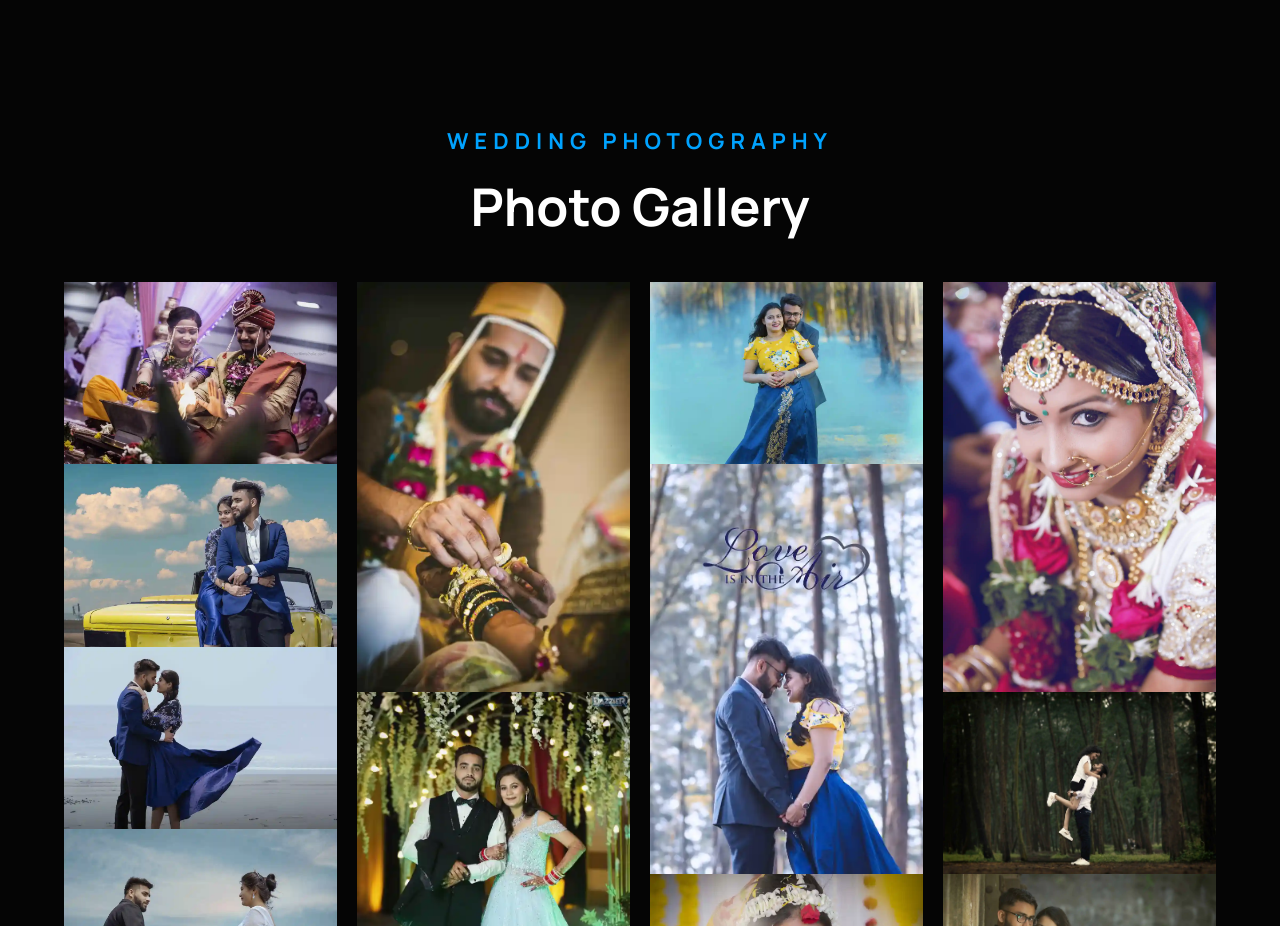
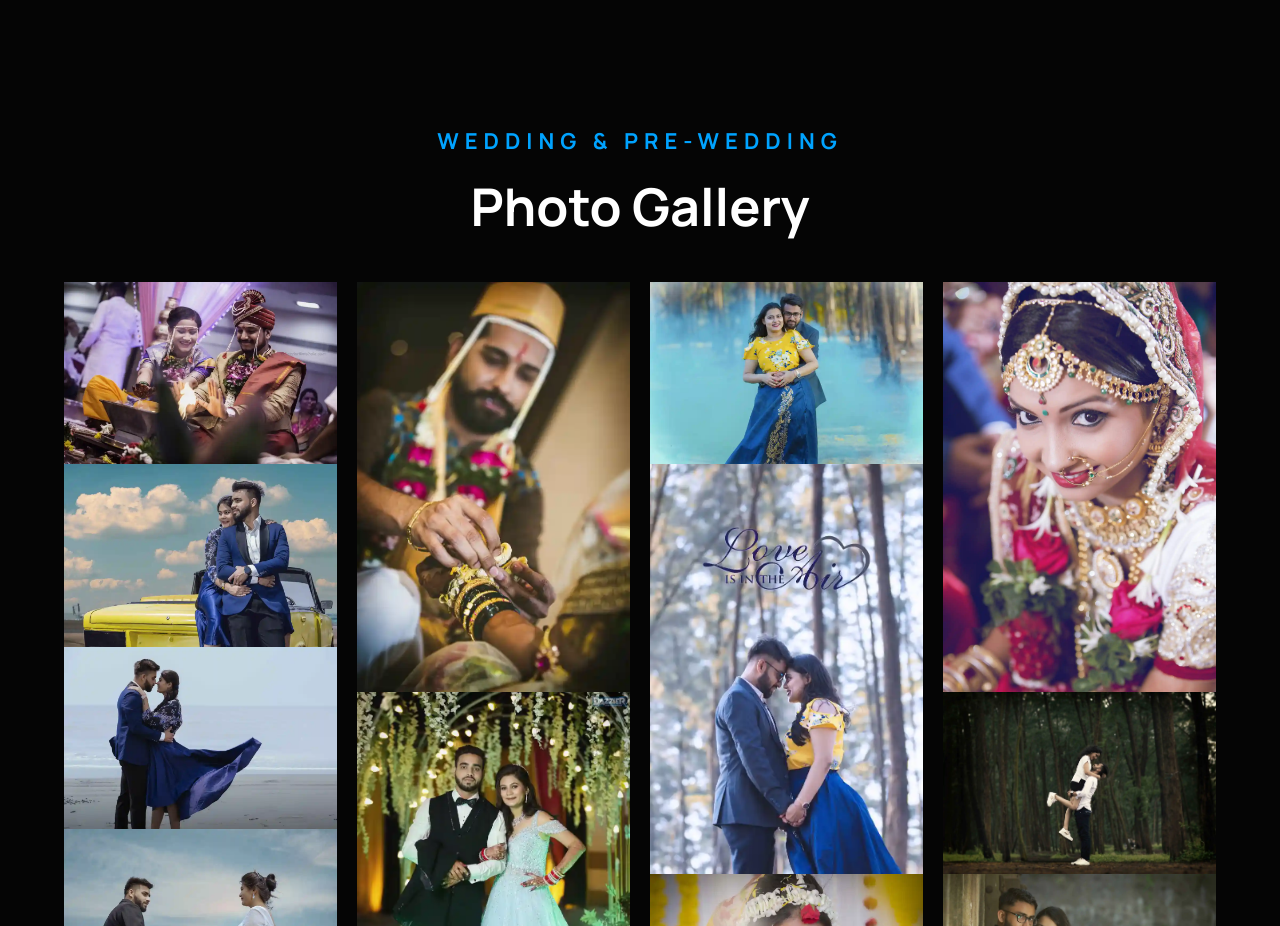
Before and after one commit to ImDazzlerOG/dazzler-films-wesbite, a React (Vite) app: page /weddings in a window 1280 px wide. Shown: the part 1080-2006 px from the top of the page. Built offline with nearby package versions, Linux system fonts and the light colour scheme.

Commit message:
Update wedding photography label to include pre-wedding

```diff
--- a/src/pages/Weddings.jsx
+++ b/src/pages/Weddings.jsx
@@ -136,7 +136,7 @@ function Weddings() {
 <section className="wedding-gallery-section">
 
     <div className="social-heading">
-        <span>WEDDING PHOTOGRAPHY</span>
+        <span>WEDDING & PRE-WEDDING</span>
         <h2>Photo Gallery</h2>
     </div>
 
```
